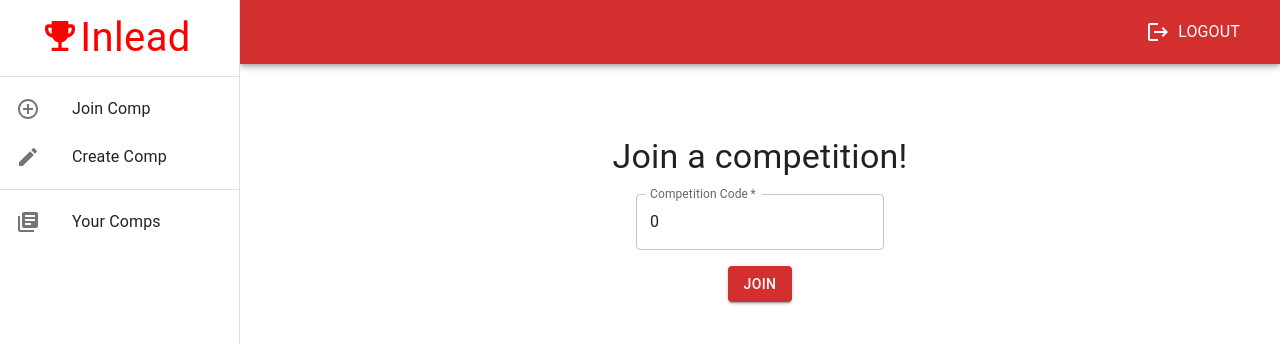
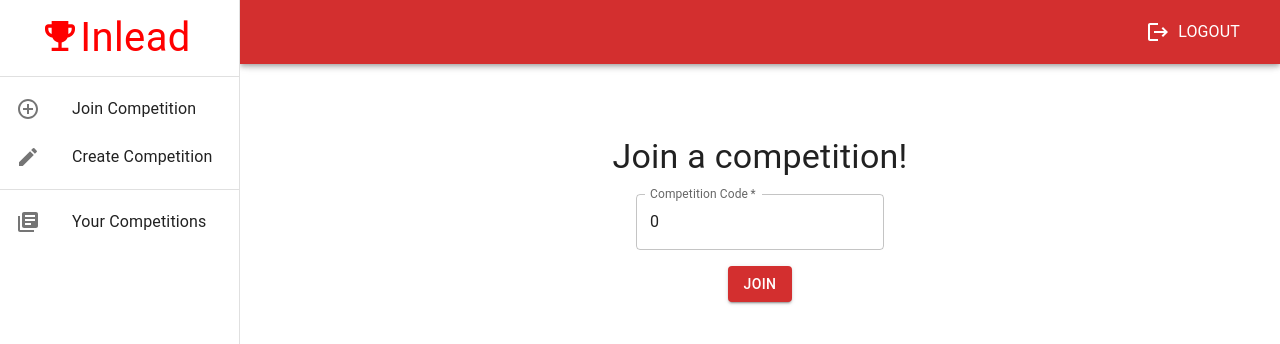
Before and after one commit to josh-ramos-22/Inlead, a React (Create React App) app in the folder frontend/: page / in a window 1280 px wide. Shown: the top 344 px of the page. Built offline with nearby package versions, Linux system fonts and the light colour scheme; sample sign-in values are in the browser's storage.

Commit message:
fixed sidebar text (again)

```diff
--- a/frontend/src/components/Sidebar.tsx
+++ b/frontend/src/components/Sidebar.tsx
@@ -57,7 +57,7 @@ const Sidebar = (props : Props)  => {
             <ListItemIcon>
               <AddCircleOutlineIcon/>
             </ListItemIcon>
-            <ListItemText primary="Join Comp" />
+            <ListItemText primary="Join Competition" />
           </ListItemButton>
         </ListItem>
 
@@ -66,7 +66,7 @@ const Sidebar = (props : Props)  => {
             <ListItemIcon>
               <CreateIcon/>
             </ListItemIcon>
-            <ListItemText primary="Create Comp" />
+            <ListItemText primary="Create Competition" />
           </ListItemButton>
         </ListItem>
 
@@ -79,7 +79,7 @@ const Sidebar = (props : Props)  => {
             <ListItemIcon>
               <LibraryBooksIcon/>
             </ListItemIcon>
-            <ListItemText primary="Your Comps" />
+            <ListItemText primary="Your Competitions" />
           </ListItemButton>
         </ListItem>
 
```
